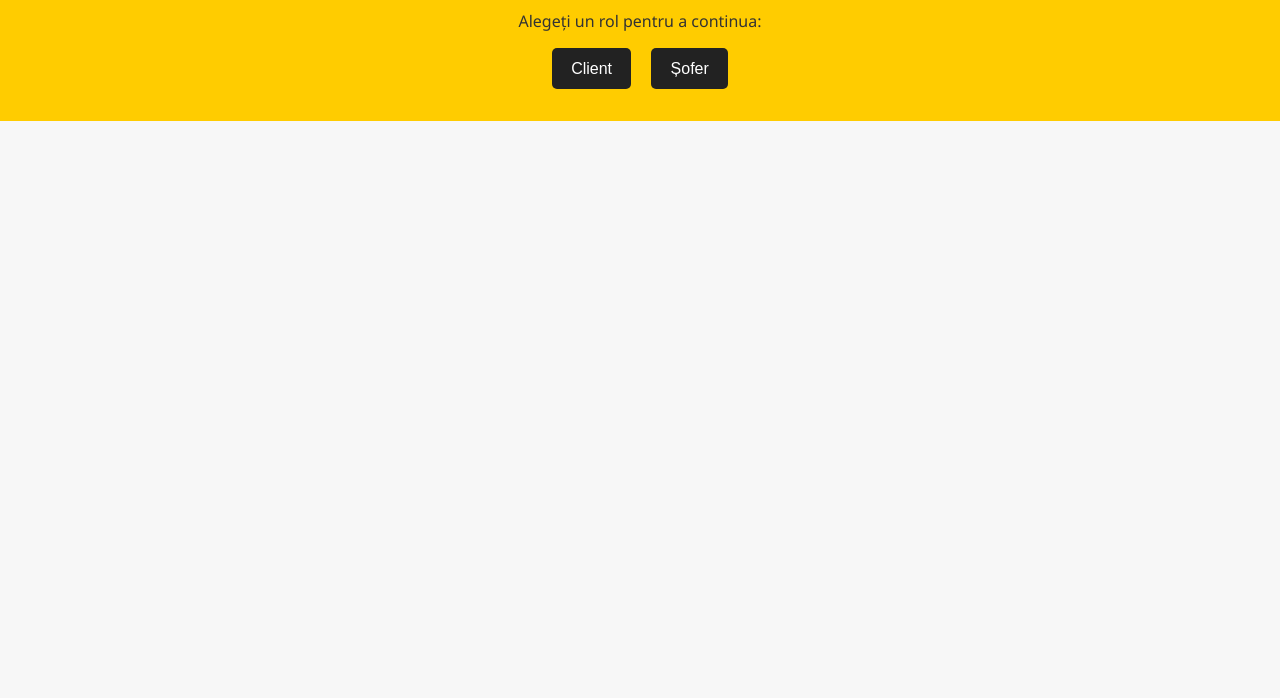
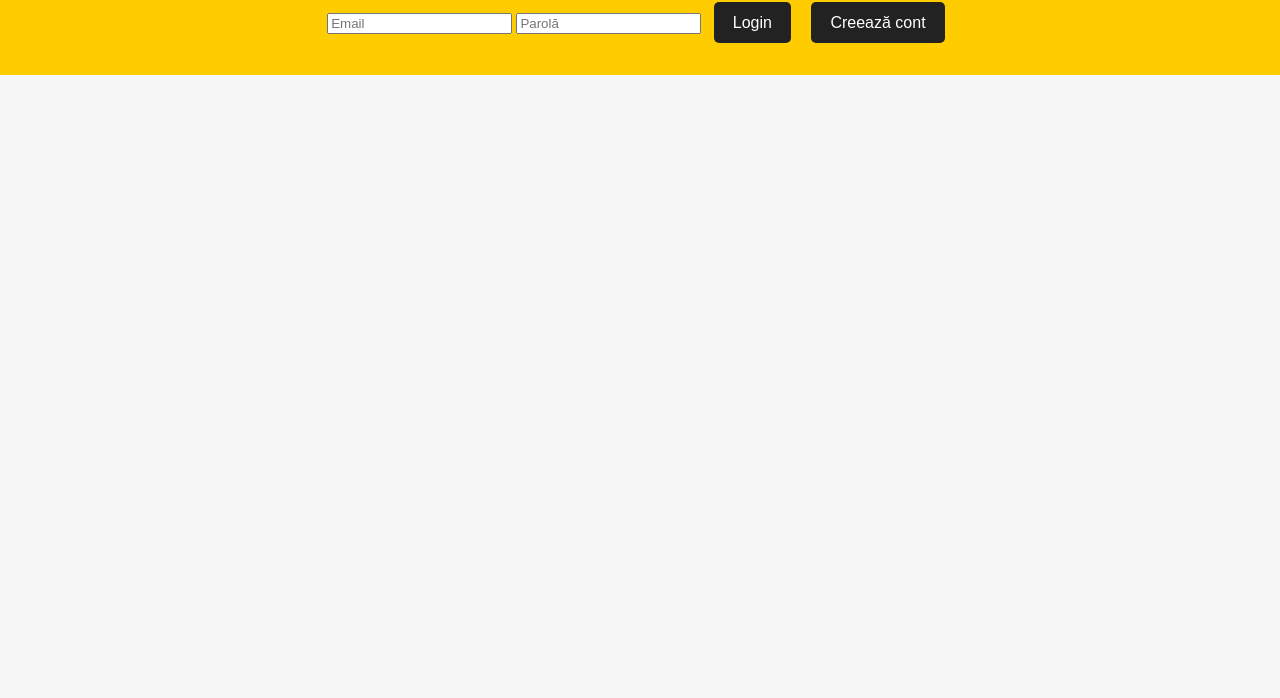
Before and after one commit to TheTechology/AppHaiCuMine, a plain HTML site: page index.html in a window 1280 px wide. Shown: the part 102-800 px from the top of the page. Drawn offline with nearby package versions, Linux system fonts and the light colour scheme.

Commit message:
Update index.html

```diff
--- a/index.html
+++ b/index.html
@@ -5,23 +5,34 @@
   <meta name="viewport" content="width=device-width, initial-scale=1.0">
   <title>HaiCuMine</title>
 
-  <!-- Favicon + PWA manifest -->
   <link rel="icon" href="apple-touch-icon.png" type="image/png">
   <link rel="apple-touch-icon" href="apple-touch-icon.png">
   <link rel="manifest" href="manifest.json">
   <meta name="theme-color" content="#ffcc00">
 
-  <!-- Leaflet + stiluri -->
   <link rel="stylesheet" href="https://unpkg.com/leaflet@1.9.4/dist/leaflet.css" />
   <link rel="stylesheet" href="style/main.css">
 </head>
 <body>
   <header>
     <h1>HaiCuMine</h1>
-    <p>Alegeți un rol pentru a continua:</p>
-    <div class="role-buttons">
-      <button id="btn-client">Client</button>
-      <button id="btn-sofer">Șofer</button>
+
+    <!-- Formular login/signup -->
+    <div id="auth-section">
+      <input type="email" id="email" placeholder="Email">
+      <input type="password" id="password" placeholder="Parolă">
+      <button id="login">Login</button>
+      <button id="signup">Creează cont</button>
+    </div>
+
+    <!-- După autentificare -->
+    <div id="welcome" style="display:none">
+      <p>Bun venit! Alege un rol:</p>
+      <div class="role-buttons">
+        <button id="btn-client">Client</button>
+        <button id="btn-sofer">Șofer</button>
+      </div>
+      <button id="logout">Ieșire</button>
     </div>
   </header>
 
@@ -30,11 +41,9 @@
     <div id="actions"></div>
   </section>
 
-  <!-- Leaflet + aplicația -->
   <script src="https://unpkg.com/leaflet@1.9.4/dist/leaflet.js"></script>
   <script type="module" src="scripts/app.js"></script>
 
-  <!-- PWA: service worker -->
   <script>
     if ('serviceWorker' in navigator) {
       navigator.serviceWorker.register('/service-worker.js')
```
